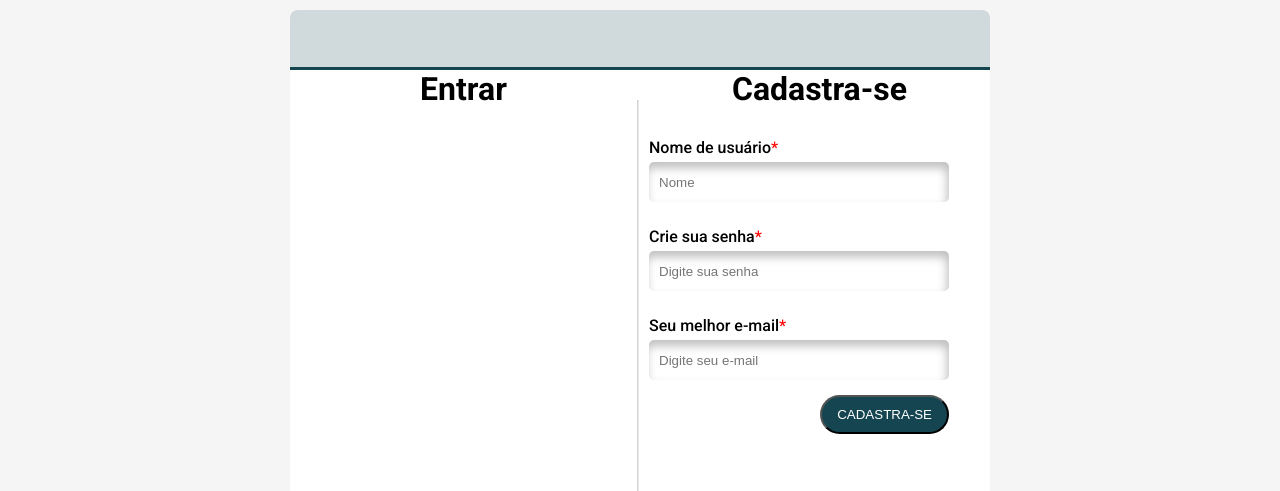
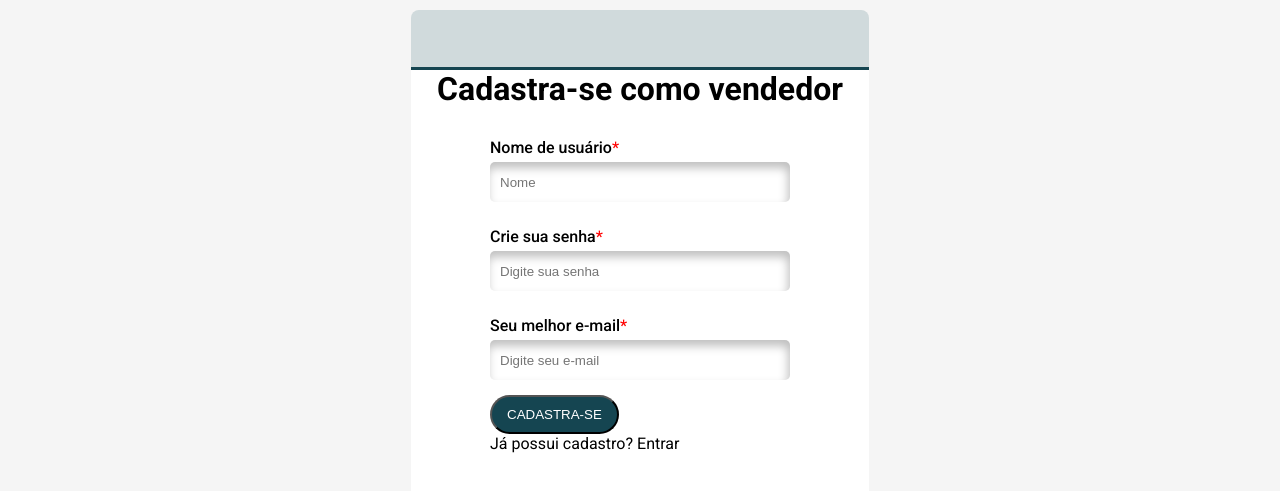
Before and after one commit to HeberSilverio/LojaVirtual-comAngular, an Angular app in the folder loja-online/: page /seller-auth in a window 1280 px wide. Shown: the part 407-898 px from the top of the page. Built offline with nearby package versions, Linux system fonts and the light colour scheme.

Commit message:
Cria página de entrar - vendedores

```diff
--- a/loja-online/db.json
+++ b/loja-online/db.json
@@ -1,22 +1,5 @@
 {
   "seller": [
-    {
-      "name": "teste1",
-      "password": "teste1",
-      "email": "teste1@gmail.com",
-      "id": 1
-    },
-    {
-      "name": "teste3",
-      "password": "teste3",
-      "email": "teste3@gmail.com",
-      "id": 2
-    },
-    {
-      "name": "Teste2",
-      "password": "Teste1",
-      "email": "Teste2@gmail.com",
-      "id": 3
-    }
+
   ]
 }
--- a/loja-online/src/app/seller-auth/seller-auth.component.css
+++ b/loja-online/src/app/seller-auth/seller-auth.component.css
@@ -1,7 +1,7 @@
 .seller-auth{
    display: flex;
    flex-direction: column;
-   max-width: 700px;
+   max-width: 458px;
    margin: 0 auto;
 }
 .retangulo{
@@ -27,6 +27,12 @@
    width: 460px;
    height: 400px;
 }
+.formulario {
+   display: flex;
+   flex-direction: column;
+   align-items: center;
+   /* border: solid 1px red; */
+}
 .entrar h1{
    text-align: center;
    margin-bottom:20px;
@@ -39,7 +45,6 @@ hr{
 .cadastrar{
    display: flex;
    flex-direction: column;
-   padding-left: 10px;
    width: 462px;
    height: 510px;
 }
@@ -48,9 +53,7 @@ hr{
    margin-bottom:20px;
 }
 .itens-formulario{
-   display: flex;
-   flex-direction: column;
-   width: 200px;
+
 }
 .itens-formulario .form-rotulo{
    font-weight: 500;
@@ -76,8 +79,6 @@ hr{
 
 }
 .cadastrar .itens-formulario .btn-form{
-   display: flex;
-   justify-content: flex-end;
    width: 300px;
 }
 .cadastrar .itens-formulario .btn-form .btn-verde{
--- a/loja-online/src/app/seller-auth/seller-auth.component.html
+++ b/loja-online/src/app/seller-auth/seller-auth.component.html
@@ -1,15 +1,10 @@
 <div class="seller-auth">
    <div class="retangulo"></div>
 
-   <div class="signup">
-      <div class="entrar">
-         <h1>Entrar</h1>
-      </div>
-      <hr>
-      <div class="estilo-hr">
-      </div>
-      <div class="cadastrar">
-         <h1>Cadastra-se</h1>
+   <div  class="signup">
+
+      <div *ngIf="!MostrarLogin" class="cadastrar">
+         <h1>Cadastra-se como vendedor</h1>
          <form #sellerSignUp="ngForm" (ngSubmit)="signUp(sellerSignUp.value)" class="formulario">
             <div class="itens-formulario">
                <p class="form-rotulo">Nome de usuário<span>*</span></p>
@@ -23,10 +18,36 @@
 
                <div class="btn-form">
                   <button  class="btn-verde">Cadastra-se </button>
+                  <div>
+                     <p>Já possui cadastro? <a  (click)="openLogin()"> Entrar </a></p>
+                  </div>
+
                </div>
             </div>
 
          </form>
       </div>
+
+      <div *ngIf="MostrarLogin" class="entrar">
+         <h1>Entrar</h1>
+         <form #sellerSignUp="ngForm" (ngSubmit)="signUp(sellerSignUp.value)" class="formulario">
+            <div class="itens-formulario">
+
+               <p class="form-rotulo"><span>Nome de usuário ou e-mail*</span></p>
+               <input class="form-input" type="text" ngModel name="name" placeholder="Seu e-mail">
+
+               <p class="form-rotulo">Crie sua senha<span>*</span></p>
+               <input class="form-input" type="password" ngModel name="password" placeholder="Digite sua senha">
+
+               <div class="btn-form">
+                  <button  class="btn-verde">Entrar </button>
+                  <a  (click)="openSignUp()"> Entrar </a>
+               </div>
+            </div>
+         </form>
+      </div>
+
+
+
    </div>
 </div>
--- a/loja-online/src/app/seller-auth/seller-auth.component.ts
+++ b/loja-online/src/app/seller-auth/seller-auth.component.ts
@@ -9,7 +9,8 @@ import { SignUp } from '../data-types';
   styleUrls: ['./seller-auth.component.css']
 })
 export class SellerAuthComponent implements OnInit {
-  constructor(private seller:SellerService, private router:Router) { }
+  constructor(private seller:SellerService) { }
+  MostrarLogin = false
 
   ngOnInit():void{
     this.seller.reloadSeller()
@@ -18,4 +19,10 @@ export class SellerAuthComponent implements OnInit {
   signUp(data:SignUp):void{
     this.seller.userSignUp(data)
   }
+  openLogin(){
+   this.MostrarLogin = true
+  }
+  openSignUp(){
+   this.MostrarLogin=false
+  }
 }
```
